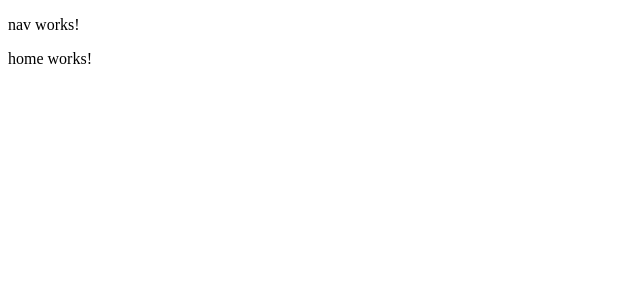
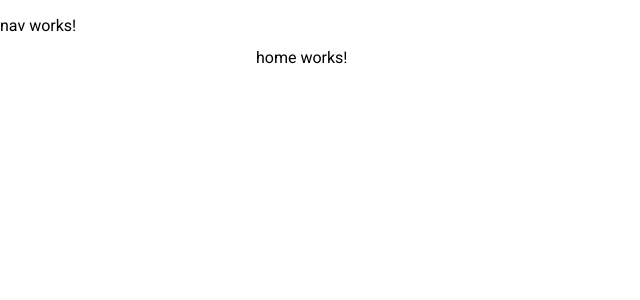
Before and after one commit to rena0157/AutoList, an Angular app in the folder src/AutoList.Web/ClientApp/: page / in a window 1280 px wide. Shown: the top 300 px of the page, without its empty margins (0-640 px from the left). Built offline with nearby package versions, Linux system fonts and the light colour scheme.

Commit message:
Working on the home component

```diff
--- a/src/AutoList.Web/ClientApp/src/app/app.component.html
+++ b/src/AutoList.Web/ClientApp/src/app/app.component.html
@@ -1,2 +1,14 @@
-<app-nav></app-nav>
-<router-outlet></router-outlet>
+<!-- Main Grid Container for the application -->
+<div id="app-container" >
+
+    <div id="nav-container">
+        <!-- Navigation element -->
+        <app-nav></app-nav>
+    </div>
+
+    <div id="router-container">
+        <!-- Router and output -->
+        <router-outlet></router-outlet>
+    </div>
+
+</div>
--- a/src/AutoList.Web/ClientApp/src/app/app.component.scss
+++ b/src/AutoList.Web/ClientApp/src/app/app.component.scss
@@ -0,0 +1,16 @@
+#app-container {
+    display: grid;
+    grid-template-columns: 20% auto 20%;
+    grid-template-rows: 2rem auto;
+    grid-template-areas:
+        "nav nav nav"
+        ". router .";
+
+    #nav-container {
+        grid-area: nav;
+    }
+
+    #router-container {
+        grid-area: router;
+    }
+}
--- a/src/AutoList.Web/ClientApp/src/styles.scss
+++ b/src/AutoList.Web/ClientApp/src/styles.scss
@@ -1 +1,8 @@
 /* You can add global styles to this file, and also import other style files */
+@import url('https://fonts.googleapis.com/css?family=Roboto|Roboto+Mono');
+
+body {
+    font-family: 'Roboto', sans-serif;
+    margin: 0;
+    font-size: 100%;
+}
```
